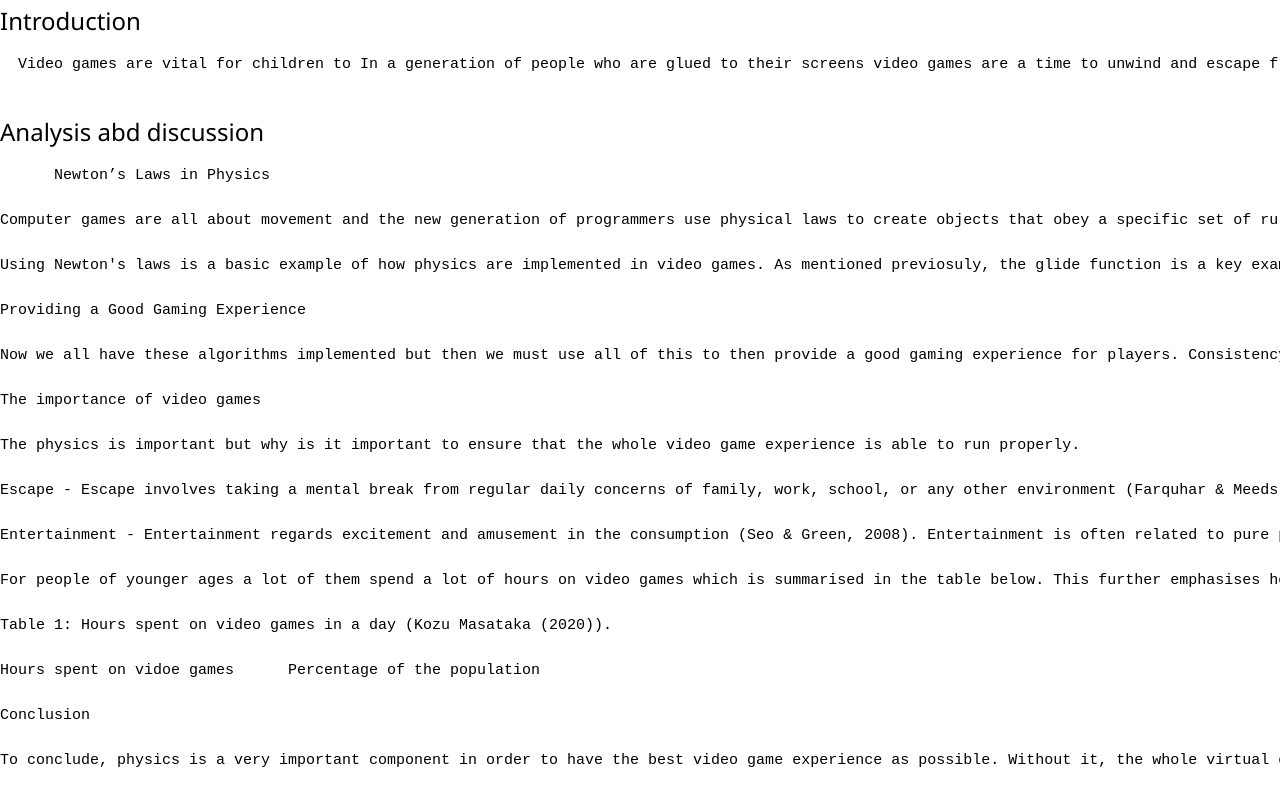
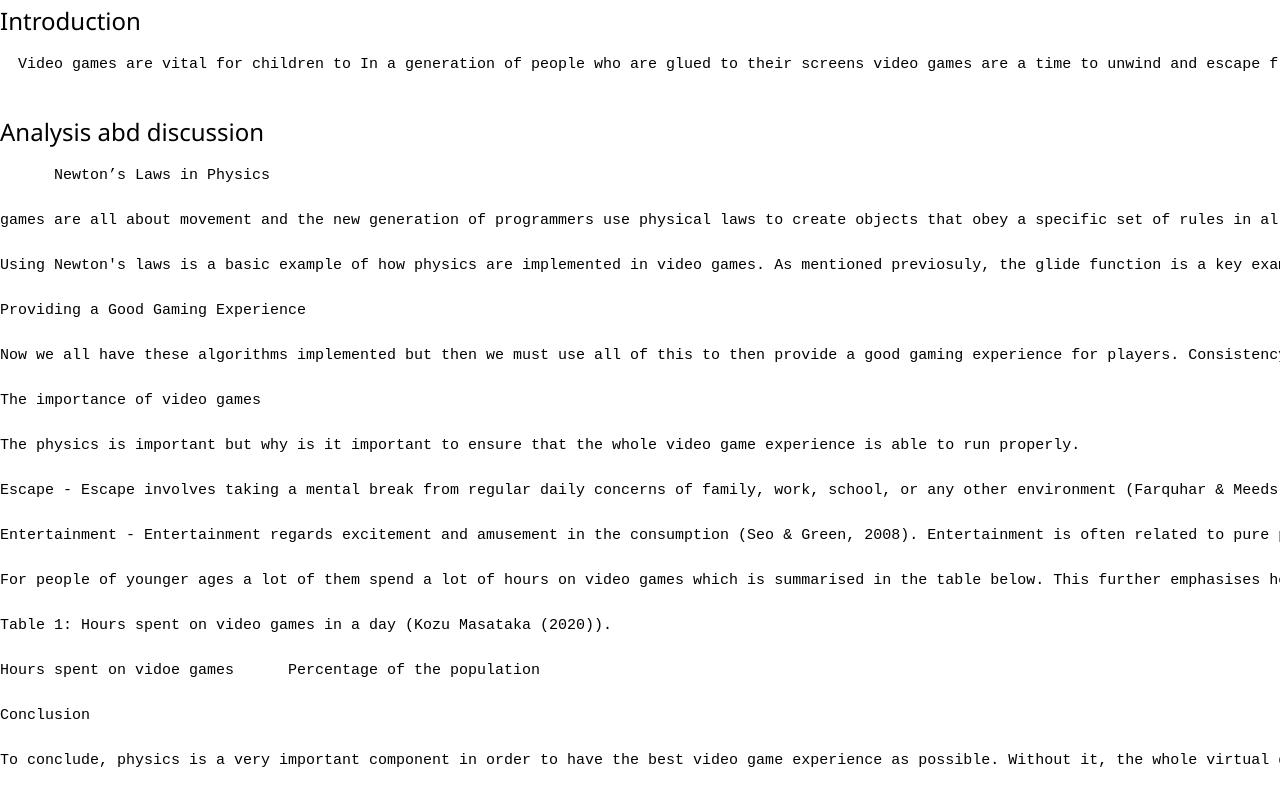
Before and after one commit to FEPSFY6857532/FY6857532, a plain HTML site: page index.html in a window 1280 px wide. Shown: the part 3999-4804 px from the top of the page. Drawn offline with nearby package versions, Linux system fonts and the light colour scheme.

Commit message:
Update index.html

```diff
--- a/index.html
+++ b/index.html
@@ -282,7 +282,7 @@ To conclude, physics is a very important component in order to have the best vid
          <pre id="Analysis_InText">
       Newton’s Laws in Physics
 
-Computer games are all about movement and the new generation of programmers use physical laws to create objects that obey a specific set of rules in all circumstances (Sincell,M. 1999). A clear example of this are Newton’s 3 laws of motion. This is abundant in popular games, from gravitational forces in Angry Birds to dynamics in car racing games (Neumann, M. D., & Dion, L. (2021)). The mechanics of this is then divided into two parts kinematics and dimensions (Neumann, M. D., & Dion, L. (2021)). Now, in Newton’s first law of motion it states (on the kinematics side) an object at rest stays at rest until an outside force acts on it and that an object in motion stays in motion in a straight line at a constant speed until acted on by an outside force. Therefore, a force has a push or pull effect on an object (Giancoli 2005, 72). To simulate this law a code must be put in. The glide function is what shows the object slowing down due to a force (which is frictional in this case). This demonstartion is shown on the video below. Now in every single game there are collisions, a famous game such as FIFA has collisions all the time including the players and the football. The key understanding of this is through Newton’s 3rd law of motion.
+games are all about movement and the new generation of programmers use physical laws to create objects that obey a specific set of rules in all circumstances (Sincell,M. 1999). A clear example of this are Newton’s 3 laws of motion. This is abundant in popular games, from gravitational forces in Angry Birds to dynamics in car racing games (Neumann, M. D., & Dion, L. (2021)). The mechanics of this is then divided into two parts kinematics and dimensions (Neumann, M. D., & Dion, L. (2021)). Now, in Newton’s first law of motion it states (on the kinematics side) an object at rest stays at rest until an outside force acts on it and that an object in motion stays in motion in a straight line at a constant speed until acted on by an outside force. Therefore, a force has a push or pull effect on an object (Giancoli 2005, 72). To simulate this law a code must be put in. The glide function is what shows the object slowing down due to a force (which is frictional in this case). This demonstartion is shown on the video below. Now in every single game there are collisions, a famous game such as FIFA has collisions all the time including the players and the football. The key understanding of this is through Newton’s 3rd law of motion.
 
 Using Newton's laws is a basic example of how physics are implemented in video games. As mentioned previosuly, the glide function is a key example of how an object accelerates and decelerates to show how an object were to move in real-life due to a collison. However, in video games lots of different functions and codes are all to intertwined and a key example of this is physical control (Hecker, C. (2000)).
 
```
